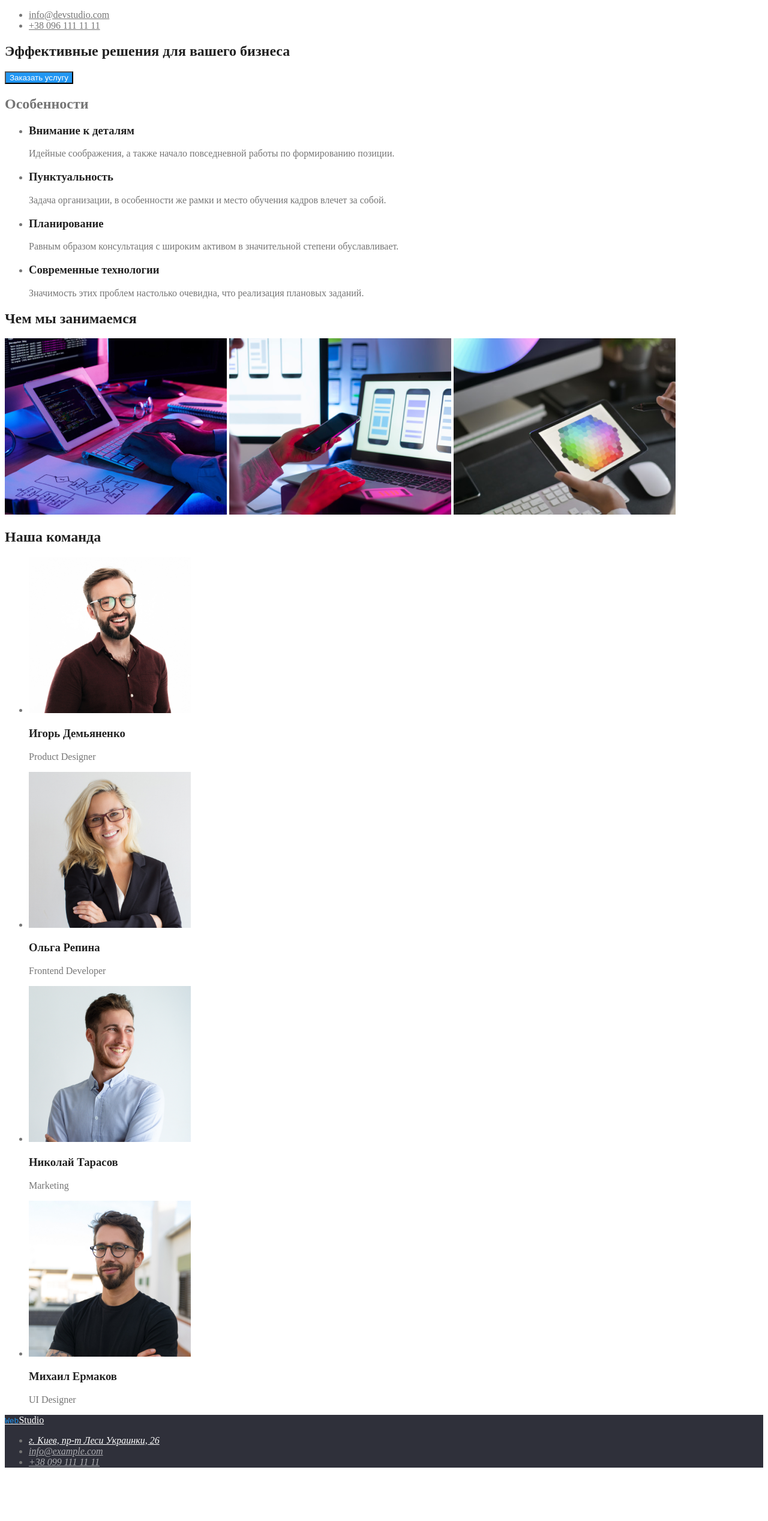
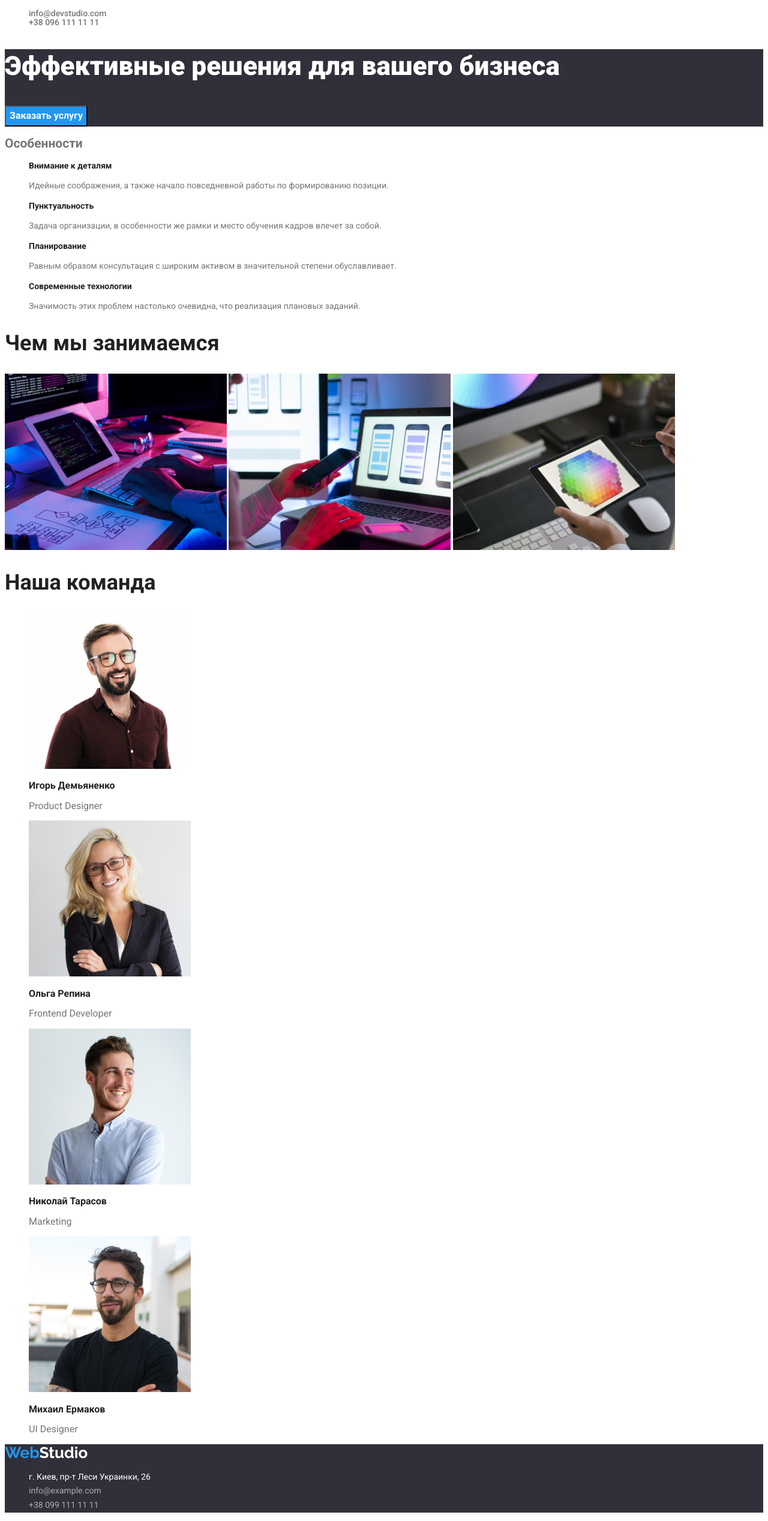
Before and after one commit to dimatomilow/goit-markup-hw-02, a plain HTML site: page index.html in a window 1280 px wide. Shown: the part 96-2632 px from the top of the page at 60% size. Before the commit the page ends 2559 px from the top, so only its background shows below. Drawn offline with Linux system fonts and the light colour scheme.

Commit message:
css Цвет и текст + страничка портфолио

```diff
--- a/css/styles.css
+++ b/css/styles.css
@@ -4,22 +4,40 @@
   --white-color: #fff;
   --accnt-color: #2196f3;
   --button-color: #f5f4fa;
+  --roboto-font: 'Roboto', sans-serif;
+  --logo-font: 'Raleway', sans-serif;
 }
 body {
   background-color: var(--white-color);
   color: var(--text-color);
+  font-family: var(--roboto-font);
+  font-size: 14px;
+  font-weight: 400;
+  line-height: 1.1;
 }
+
 /* Навигация
 ========================== */
 
 .logo {
+  text-decoration: none;
+  font-family: var(--logo-font);
+  font-size: 26px;
+  font-weight: 700;
+  line-height: 1.1;
   color: var(--title-text-color);
 }
 .logo-decoration {
+  font-family: var(--logo-font);
   color: var(--accnt-color);
+}
+.nav-list {
+  list-style: none;
 }
 
 .nav-list-item {
+  text-decoration: none;
+  font-weight: 500;
   color: var(--title-text-color);
 }
 
@@ -28,7 +46,12 @@ body {
   color: var(--accnt-color);
 }
 
+.nav-contact {
+  list-style: none;
+}
 .nav-contact-item {
+  text-decoration: none;
+  font-weight: 500;
   color: var(--text-color);
 }
 
@@ -37,31 +60,62 @@ body {
   color: var(--accnt-color);
 }
 
-/* Featuresи
+/* Features
 ========================== */
+.hero {
+  background: #2f303a;
+}
 .hero-tetle {
-  color: var(--title-text-color);
+  font-weight: 900;
+  font-size: 44px;
+  line-height: 1.3;
+  color: var(--white-color);
 }
 .hero-button {
+  font-family: var(--roboto-font);
+  font-weight: 700;
+  font-size: 16px;
+  line-height: 1.8;
   background-color: var(--accnt-color);
   color: var(--white-color);
+  cursor: pointer;
+}
+.features-list {
+  list-style: none;
 }
 .features-title {
   color: var(--title-text-color);
+  font-weight: 700;
+  font-size: 14px;
 }
 .features-text {
   color: var(--text-color);
+  line-height: 1.7;
 }
 
 /* Work
 ========================== */
 .work-title {
+  font-weight: 700;
+  font-size: 36px;
   color: var(--title-text-color);
 }
 /* Team
 ========================== */
+.team-list {
+  list-style: none;
+}
 .team-title {
+  font-size: 36px;
+  line-height: 42px;
   color: var(--title-text-color);
+}
+.team-title-name {
+  font-size: 16px;
+  color: var(--title-text-color);
+}
+.team-text {
+  font-size: 16px;
 }
 
 /* Footer
@@ -70,26 +124,73 @@ body {
   background-color: #2f303a;
 }
 .footer-logo {
+  text-decoration: none;
+  font-family: var(--logo-font);
+  font-size: 26px;
+  font-weight: 700;
+  line-height: 1.1;
   color: var(--white-color);
 }
+.address {
+  font-style: inherit;
+}
+.address-list {
+  list-style: none;
+}
 .address-link {
+  text-decoration: none;
+  font-style: inherit;
+  line-height: 1.7;
   color: var(--white-color);
 }
+.address-link:hover,
+.address-link:focus {
+  color: var(--accnt-color);
+}
 .address-contact {
+  text-decoration: none;
+  line-height: 1.7;
   color: rgba(255, 255, 255, 0.6);
+}
+.address-contact:hover,
+.address-contact:focus {
+  color: var(--accnt-color);
 }
 
 /* Portfolio
 ========================== */
+.filter-list {
+  list-style: none;
+}
 .filter-button {
+  font-family: var(--roboto-font);
+  font-size: 16px;
+  font-weight: 500;
+  line-height: 1.6;
   background-color: var(--button-color);
   color: var(--title-text-color);
+  cursor: pointer;
 }
 .filter-button:hover,
 .filter-button:focus {
   background-color: var(--accnt-color);
   color: var(--white-color);
 }
+.portfolio-list {
+  list-style: none;
+}
+.portfolio-link {
+  text-decoration: none;
+}
+
 .portfolio-title {
+  font-weight: 700;
+  font-size: 18px;
+  line-height: 2;
   color: var(--title-text-color);
 }
+.portfolio-text {
+  color: var(--text-color);
+  font-size: 16px;
+  line-height: 1.8;
+}
--- a/index.html
+++ b/index.html
@@ -1,108 +1,191 @@
 <!DOCTYPE html>
 <html lang="ru">
   <head>
-        <meta charset="UTF-8">
-        <meta http-equiv="X-UA-Compatible" content="IE=edge">
-        <meta name="viewport" content="width=device-width, initial-scale=1.0">
-        <link rel="stylesheet" href="./css/styles.css">
+    <meta charset="UTF-8" />
+    <meta http-equiv="X-UA-Compatible" content="IE=edge" />
+    <meta name="viewport" content="width=device-width, initial-scale=1.0" />
+    <link rel="preconnect" href="https://fonts.gstatic.com" />
+    <link
+      href="https://fonts.googleapis.com/css2?family=Raleway:wght@700&family=Roboto:wght@400;500;700;900&display=swap"
+      rel="stylesheet"
+    />
+    <link rel="stylesheet" href="./css/styles.css" />
     <title>Document</title>
   </head>
   <body>
-
-        <!-- Навигация -->
+    <!-- Навигация
+    ========================-->
     <header>
       <nav>
-                <a class="logo" href="./"><samp class="logo-decoration" >Web</samp>Studio</a>
-                <ul class="nav-list" >
-                    <li ><a class="nav-list-item" href="">Студия</a></li>
-                    <li ><a class="nav-list-item" href="./portfolio.html">Портфолио</a></li>
-                    <li ><a class="nav-list-item" href="">Контакты</a></li>
+        <a class="logo" href="./"
+          ><samp class="logo-decoration">Web</samp>Studio</a
+        >
+        <ul class="nav-list">
+          <li><a class="nav-list-item" href="">Студия</a></li>
+          <li>
+            <a class="nav-list-item" href="./portfolio.html">Портфолио</a>
+          </li>
+          <li><a class="nav-list-item" href="">Контакты</a></li>
         </ul>
         <ul class="nav-contact">
-                    <li><a class="nav-contact-item" href="mailto:info@devstudio.com">info@devstudio.com</a></li>
-                    <li><a class="nav-contact-item" href="tel:+38 0961111111">+38 096 111 11 11</a></li>
+          <li>
+            <a class="nav-contact-item" href="mailto:info@devstudio.com"
+              >info@devstudio.com</a
+            >
+          </li>
+          <li>
+            <a class="nav-contact-item" href="tel:+380961111111"
+              >+38 096 111 11 11</a
+            >
+          </li>
         </ul>
       </nav>
     </header>
     <main>
-
       <section class="hero">
         <h1 class="hero-tetle">Эффективные решения для вашего бизнеса</h1>
-                <button class="hero-button button" type="button">Заказать услугу</button>
+        <button class="hero-button button" type="button">
+          Заказать услугу
+        </button>
       </section>
 
-            <!-- Особенности -->
+      <!-- Особенности
+    =========================-->
       <section class="features">
         <h2 class="Features-title">Особенности</h2>
-                <ul>
+        <ul class="features-list">
           <li>
             <h3 class="features-title">Внимание к деталям</h3>
-                    <p class="features-text">Идейные соображения, а также начало повседневной работы по формированию позиции.</p>
+            <p class="features-text">
+              Идейные соображения, а также начало повседневной работы по
+              формированию позиции.
+            </p>
           </li>
           <li>
             <h3 class="features-title">Пунктуальность</h3>
-                    <p class="features-text">Задача организации, в особенности же рамки и место обучения кадров влечет за собой.</p>
+            <p class="features-text">
+              Задача организации, в особенности же рамки и место обучения кадров
+              влечет за собой.
+            </p>
           </li>
           <li>
             <h3 class="features-title">Планирование</h3>
-                    <p class="features-text">Равным образом консультация с широким активом в значительной степени обуславливает.</p>
+            <p class="features-text">
+              Равным образом консультация с широким активом в значительной
+              степени обуславливает.
+            </p>
           </li>
           <li>
             <h3 class="features-title">Современные технологии</h3>
-                    <p class="features-text">Значимость этих проблем настолько очевидна, что реализация плановых заданий.</p>
+            <p class="features-text">
+              Значимость этих проблем настолько очевидна, что реализация
+              плановых заданий.
+            </p>
           </li>
         </ul>
       </section>
 
-            <!-- Чем мы занимаемся -->
+      <!-- Чем мы занимаемся
+    ========================-->
       <section class="work">
         <h2 class="work-title">Чем мы занимаемся</h2>
-                <img src="./images/box1.jpg" alt="Человек с компютером" width="370" height="294">
-                <img src="./images/box2.png" alt="Человек с телефоном" width="370" height="294">
-                <img src="./images/box3.png" alt="Человек с планшетом" width="370" height="294">
+        <img
+          src="./images/box1.jpg"
+          alt="Человек с компютером"
+          width="370"
+          height="294"
+        />
+        <img
+          src="./images/box2.png"
+          alt="Человек с телефоном"
+          width="370"
+          height="294"
+        />
+        <img
+          src="./images/box3.png"
+          alt="Человек с планшетом"
+          width="370"
+          height="294"
+        />
       </section>
 
-            <!-- Наша команда -->
+      <!-- Наша команда
+    =========================-->
       <section class="team">
         <h2 class="team-title">Наша команда</h2>
-                <ul>
+        <ul class="team-list">
           <li>
-                        <img src="./images/img(1).jpg" alt="Мужчина" width="270" height="260">
-                        <h3 class="team-title">Игорь Демьяненко</h3>
-                        <p>Product Designer</p>
+            <img
+              src="./images/img(1).jpg"
+              alt="Мужчина"
+              width="270"
+              height="260"
+            />
+            <h3 class="team-title-name">Игорь Демьяненко</h3>
+            <p class="team-text">Product Designer</p>
           </li>
           <li>
-                        <img src="./images/img(2).jpg" alt="Женщина" width="270" height="260">
-                        <h3 class="team-title">Ольга Репина</h3>
-                        <p>Frontend Developer</p>
+            <img
+              src="./images/img(2).jpg"
+              alt="Женщина"
+              width="270"
+              height="260"
+            />
+            <h3 class="team-title-name">Ольга Репина</h3>
+            <p class="team-text">Frontend Developer</p>
           </li>
           <li>
-                        <img src="./images/img(3).jpg" alt="Мужчина" width="270" height="260">
-                        <h3 class="team-title">Николай Тарасов</h3>
-                        <p>Marketing</p>
+            <img
+              src="./images/img(3).jpg"
+              alt="Мужчина"
+              width="270"
+              height="260"
+            />
+            <h3 class="team-title-name">Николай Тарасов</h3>
+            <p class="team-text">Marketing</p>
           </li>
           <li>
-                        <img src="./images/img(4).jpg" alt="Мужчина" width="270" height="260">
-                        <h3 class="team-title">Михаил Ермаков</h3>
-                        <p>UI Designer</p>
+            <img
+              src="./images/img(4).jpg"
+              alt="Мужчина"
+              width="270"
+              height="260"
+            />
+            <h3 class="team-title-name">Михаил Ермаков</h3>
+            <p class="team-text">UI Designer</p>
           </li>
+        </ul>
+      </section>
+    </main>
 
-                </ul>
-
-            </section>
-
-        </main>
-        <!-- Подвал -->
+    <!-- Подвал
+    ========================= -->
     <footer class="footer">
-            <a class="footer-logo" href="./"><samp class="logo-decoration">Web</samp>Studio</a>
+      <a class="footer-logo" href="./"
+        ><samp class="logo-decoration">Web</samp>Studio</a
+      >
       <address class="address">
         <ul class="address-list">
-                    <li> <a class="address-link" href="https://cutt.ly/vnE3hMo" target="_blank" >г. Киев, пр-т Леси Украинки, 26</a></li>
-                    <li> <a class="address-contact" href="mailto:info@devstudio.com">info@example.com</a></li>
-                    <li> <a class="address-contact" href="tel:+38 0961111111">+38 099 111 11 11</a></li>
+          <li>
+            <a
+              class="address-link"
+              href="https://cutt.ly/vnE3hMo"
+              target="_blank"
+              >г. Киев, пр-т Леси Украинки, 26</a
+            >
+          </li>
+          <li>
+            <a class="address-contact" href="mailto:info@devstudio.com"
+              >info@example.com</a
+            >
+          </li>
+          <li>
+            <a class="address-contact" href="tel:+380961111111"
+              >+38 099 111 11 11</a
+            >
+          </li>
         </ul>
       </address>
     </footer>
-
   </body>
 </html>
```
Also changed, not shown: portfolio.html (+148 -42 lines), .prettierrc.json (added). Lines whose indentation alone changed are shown as unchanged.
